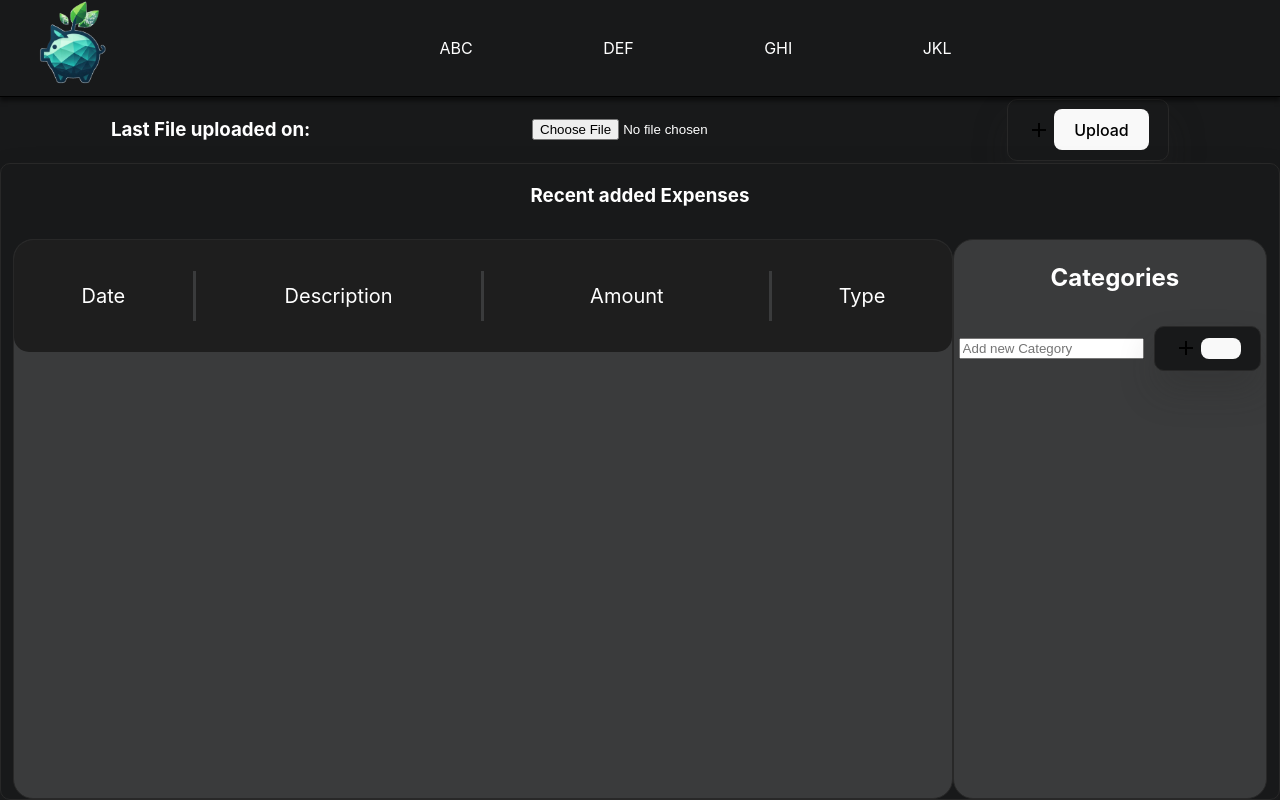
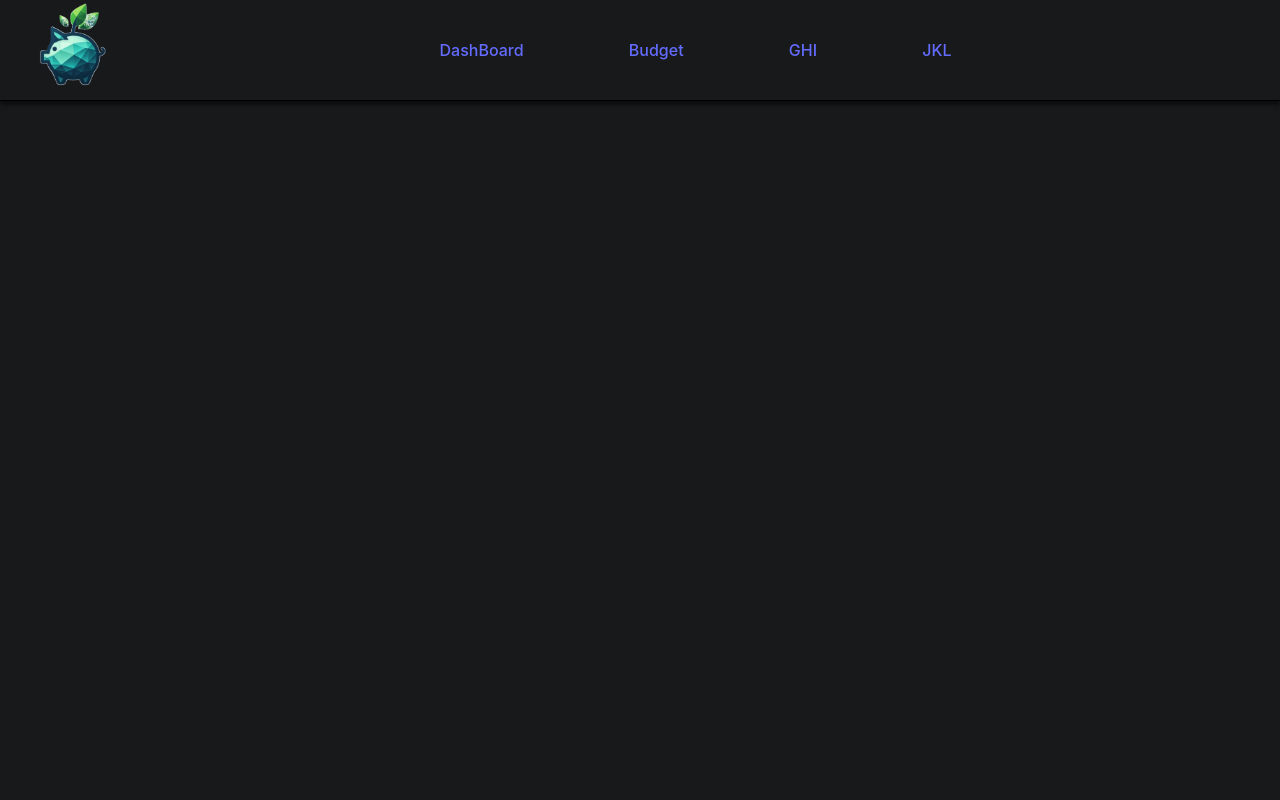
Before and after one commit to DevangBanda/MERN_ExpenseTracker, a React (Vite) app in the folder client/: page /account in a window 1280 px wide. Built offline with nearby package versions, Linux system fonts and the light colour scheme.

Commit message:
Components resolve

```diff
--- a/client/src/App.jsx
+++ b/client/src/App.jsx
@@ -38,7 +38,7 @@ function App() {
           <Routes>
             <Route path = "/budget" exact element={<Budgeting/>}/>
             <Route path = "/" exact element={<Dashboard/>}/>
-            <Route path = "/account" exact element={<Budgeting/>}/>
+            {/* <Route path = "/account" exact element={<Budgeting/>}/> */}
           </Routes>
       </Container>
       )
--- a/client/src/Components/Button_Dash.jsx
+++ b/client/src/Components/Button_Dash.jsx
@@ -1,11 +1,7 @@
 import React from "react";
 import styled from "styled-components";
 
-const Button = styled.div`
-    color: white;
-    `;
-
-const Container = styled.button`
+const Container = styled.div`
     display: flex;
     align-items: center;
     gap: 3px;
--- /dev/null
+++ b/client/src/Components/DisplayComponents/Categories.jsx
@@ -0,0 +1,70 @@
+import React,{useState, useRef} from 'react';
+import styled from 'styled-components';
+import AddIcon from '@mui/icons-material/Add';
+import CategoriesDisplay from '../CategoriesDisplay';
+
+const Container = styled.div`
+`;
+
+const Top = styled.div`
+display: flex;
+align-items: center;
+padding: 0px 5px;
+gap: 10px;`;
+
+const Bottom = styled.div`
+display: flex;
+flex-direction: column;
+gap: 1px;
+width: 90%;
+`;
+
+const Head = styled.h2`
+flex: 1;
+display: flex;
+justify-content: center;
+padding-left: 10px;
+`;
+
+const Categories = ({props}) => {
+
+    const [categoryList, setCategoryList] = useState([]);
+
+    const elementRef = useRef(null);
+    const [addCategory, setAddCategory] = useState(false);
+    const [categoryInput, setCategoryInput] = useState("");
+
+      //Function to handle add category button click
+  const handleCategoryAdd = () => {
+    setCategoryList([...categoryList, {id: Date.now(), name:elementRef.current.value}]);
+  }
+
+  //Function to handle category Input Change
+  const handleCategoryInputChange = (e) =>{
+      setCategoryInput(e.target.value);
+  }
+
+  //Function to handle delete category button click
+  const handleCategoryDelete = (id) => {
+    setCategoryList((categoryList) => categoryList.filter((categ) => categ.id !== id));
+  }
+
+
+  return (
+    <Container>
+         <Top>
+            <Head>Categories</Head>
+        </Top>
+        <Top>
+            <input ref={elementRef} type="text" placeholder={"Add new Category"}/>
+            <button onClick={handleCategoryAdd} component={<AddIcon/>}></button>
+        </Top>
+        <Bottom>
+            {categoryList.map((category) => (<CategoriesDisplay onClick={handleCategoryDelete} id={category.id} key={category.id} name={category.name}/>))}
+        </Bottom>
+
+    </Container>
+  )
+}
+
+export default Categories
--- a/client/src/Components/Navbar.jsx
+++ b/client/src/Components/Navbar.jsx
@@ -1,7 +1,7 @@
 import React, {useState} from 'react';
 import styled from 'styled-components';
 import logo from "../utils/logo.png";
-
+import {Link, NavLink} from "react-router-dom"
 
 const Container = styled.div`
 display: flex;
@@ -40,7 +40,7 @@ display: none
 const NavLogo = styled.div`
 `;
 
-const NavLink = styled.div`
+const LinkNav = styled(NavLink)`
 `;
 
 
@@ -83,17 +83,17 @@ const Navbar = () => {
         </NavLogo>
 
         <MobileNavItems>
-            <NavLink to="/">ABC</NavLink>
-            <NavLink to="/">DEF</NavLink>
-            <NavLink to="/">GHI</NavLink>
-            <NavLink to="/">JKL</NavLink>
+            <LinkNav to="/">DashBoard</LinkNav>
+            <LinkNav to="/budget">Budget</LinkNav>
+            <LinkNav to="/">GHI</LinkNav>
+            <LinkNav to="/">JKL</LinkNav>
         </MobileNavItems>
 
         <NavItems>
-            <NavLink to="/">ABC</NavLink>
-            <NavLink to="/">DEF</NavLink>
-            <NavLink to="/">GHI</NavLink>
-            <NavLink to="/">JKL</NavLink>
+            <LinkNav to="/">DashBoard</LinkNav>
+            <LinkNav to="/budget">Budget</LinkNav>
+            <LinkNav to="/">GHI</LinkNav>
+            <LinkNav to="/">JKL</LinkNav>
         </NavItems>
 
         <UserContainer>
--- a/client/src/Pages/Budgeting.jsx
+++ b/client/src/Pages/Budgeting.jsx
@@ -3,12 +3,12 @@ import styled from 'styled-components';
 import Navbar from '../Components/Navbar';
 import Button_Dash from '../Components/Button_Dash';
 import ExpenseDisplay from '../Components/Expense/ExpenseDisplay';
-import CategoriesDisplay from '../Components/CategoriesDisplay';
 import AddIcon from '@mui/icons-material/Add';
 import { addExpenseCSV } from '../api';
 import TextInput from '../Components/TextInput';
 import { CloudQueueSharp } from '@mui/icons-material';
 import Papa from "papaparse";
+import Categories from '../Components/DisplayComponents/Categories';
 
 const Container = styled.div`
 display: flex;
@@ -68,31 +68,6 @@ border-radius: 20px;
 }
 `;
 
-const Top = styled.div`
-display: flex;
-align-items: center;
-padding: 0px 5px;
-gap: 10px;`;
-
-const Bottom = styled.div`
-display: flex;
-flex-direction: column;
-gap: 1px;
-width: 90%;
-`;
-
-const Head = styled.h2`
-flex: 1;
-display: flex;
-justify-content: center;
-padding-left: 10px;
-`;
-
-const inputCategory = {
-  fontSize: '1rem',
-  borderRadius: '5px',
-  width: 'fit-content'
-}
 
 const Budgeting = React.memo(() => {
   console.log("hed");
@@ -132,9 +107,7 @@ const Budgeting = React.memo(() => {
 
   //Function to handle add category button click
   const handleCategoryAdd = () => {
-
     setCategoryList([...categoryList, {id: Date.now(), name:elementRef.current.value}]);
-
   }
 
   //Function to handle category Input Change
@@ -159,20 +132,11 @@ const Budgeting = React.memo(() => {
             <Info>Recent added Expenses</Info>
             <ExpenseAndCategory>
               <ExpensesContainer primary>
-                  <ExpenseDisplay/>
+
               </ExpensesContainer>
 
               <ExpensesContainer>
-                <Top>
-                  <Head>Categories</Head>
-                </Top>
-                <Top>
-                  <input ref={elementRef} type="text" placeholder={"Add new Category"}/>
-                  <Button_Dash onClick={handleCategoryAdd} component={<AddIcon/>}></Button_Dash>
-                </Top>
-                <Bottom>
-                  {categoryList.map((category) => (<CategoriesDisplay onClick={handleCategoryDelete} id={category.id} key={category.id} name={category.name}/>))}
-                </Bottom>
+                <Categories/>
               </ExpensesContainer>
 
             </ExpenseAndCategory>
--- a/client/src/Pages/dashboard.jsx
+++ b/client/src/Pages/dashboard.jsx
@@ -60,7 +60,6 @@ flex-direction: column;
 
 const AccountsDisplay = styled.div`
 display: flex;
-
 `;
 
 
```
